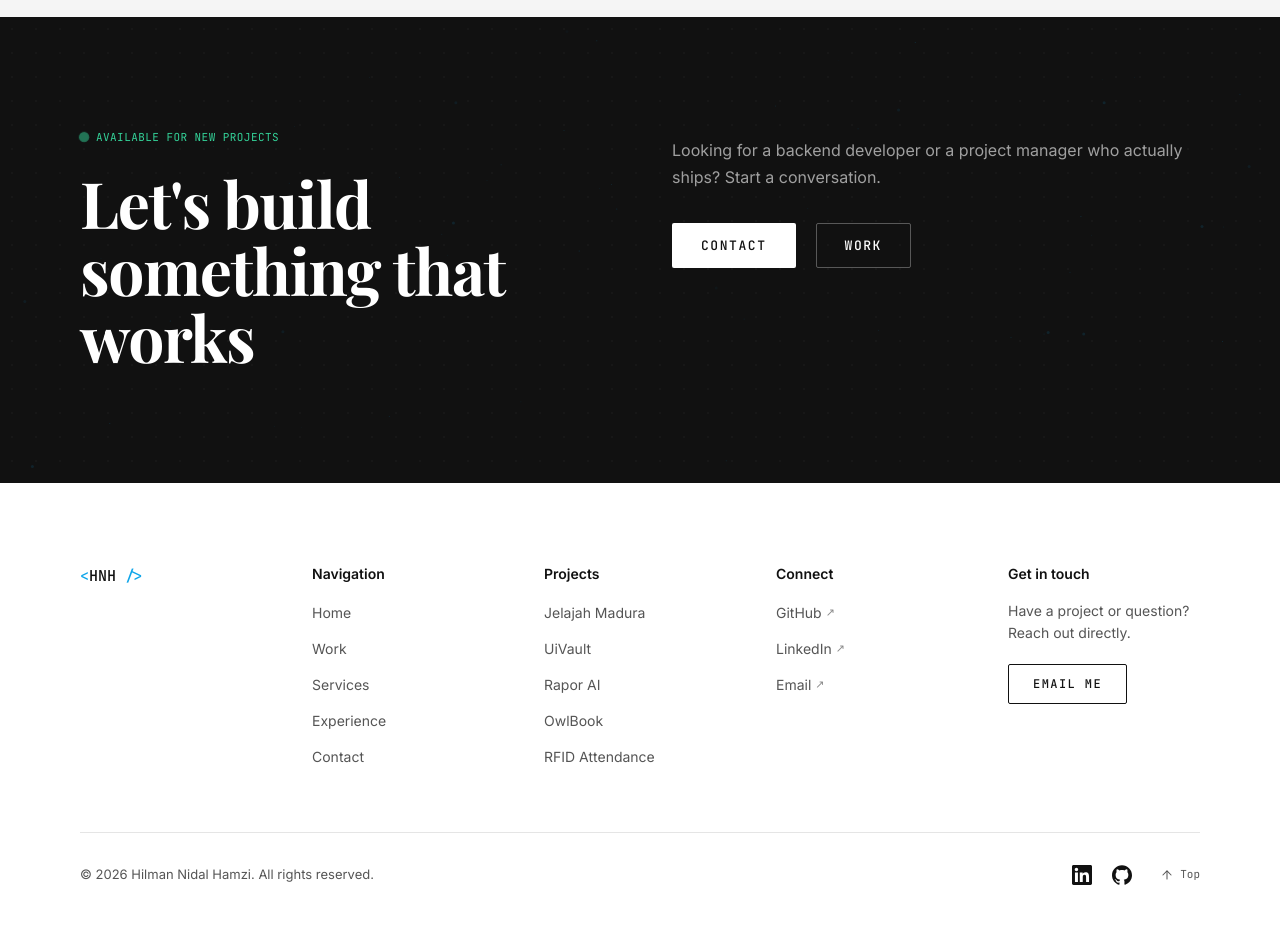
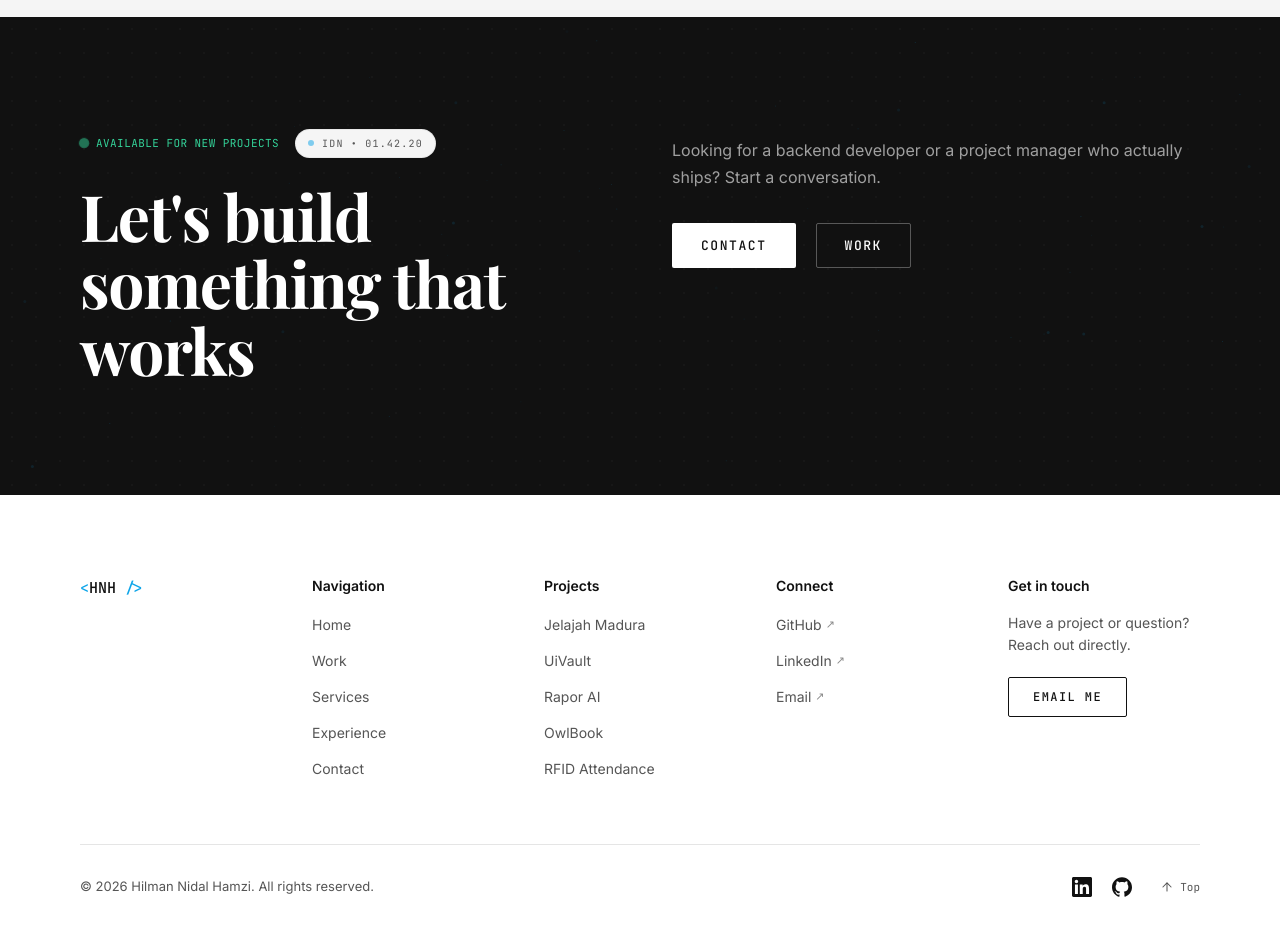
Before and after one commit to kaz-hero123/hilman-portfolio, a Next.js app: page / in a window 1280 px wide. Shown: the part 6180-7109 px from the top of the page. Built offline with nearby package versions, Linux system fonts and the light colour scheme.

Commit message:
feat(cta): integrate time badge and confetti effect to contact section

```diff
--- a/src/components/sections/CTA.tsx
+++ b/src/components/sections/CTA.tsx
@@ -4,6 +4,8 @@ import { motion } from 'framer-motion'
 import { fadeUpVariant } from '@/lib/motion'
 import { Magnetic } from '@/components/animations/Magnetic'
 import { Particles } from '@/components/animations/Particles'
+import { TimeBadge } from '@/components/animations/TimeBadge'
+import { ClickConfetti } from '@/components/animations/ClickConfetti'
 
 // ─── Animation ────────────────────────────────────────────────────────────────
 
@@ -30,12 +32,15 @@ export function CTA() {
         >
           {/* Left: Big serif heading */}
           <div>
+            <div className="flex flex-wrap items-center gap-4 mb-6">
               {/* Availability badge */}
-            <div className="flex items-center gap-2 mb-6">
+              <div className="flex items-center gap-2">
                 <span className="w-2 h-2 rounded-full bg-emerald-400 animate-pulse-dot" />
                 <span className="font-mono text-[11px] text-emerald-400 tracking-wide uppercase">
                   Available for new projects
                 </span>
+              </div>
+              <TimeBadge />
             </div>
 
             <h2
@@ -58,12 +63,14 @@ export function CTA() {
 
             <div className="flex items-center gap-5">
               <Magnetic>
+                <ClickConfetti>
                   <a
                     href="mailto:hilmannidal@gmail.com"
                     className="inline-flex items-center justify-center font-mono text-[12px] md:text-[13px] uppercase tracking-widest font-medium text-ink bg-white border border-transparent px-7 py-3 hover:bg-white/90 transition-all duration-200 focus-ring rounded-sm"
                   >
                     Contact
                   </a>
+                </ClickConfetti>
               </Magnetic>
               <Magnetic>
                 <a
```
Lines whose indentation alone changed are shown as unchanged.
